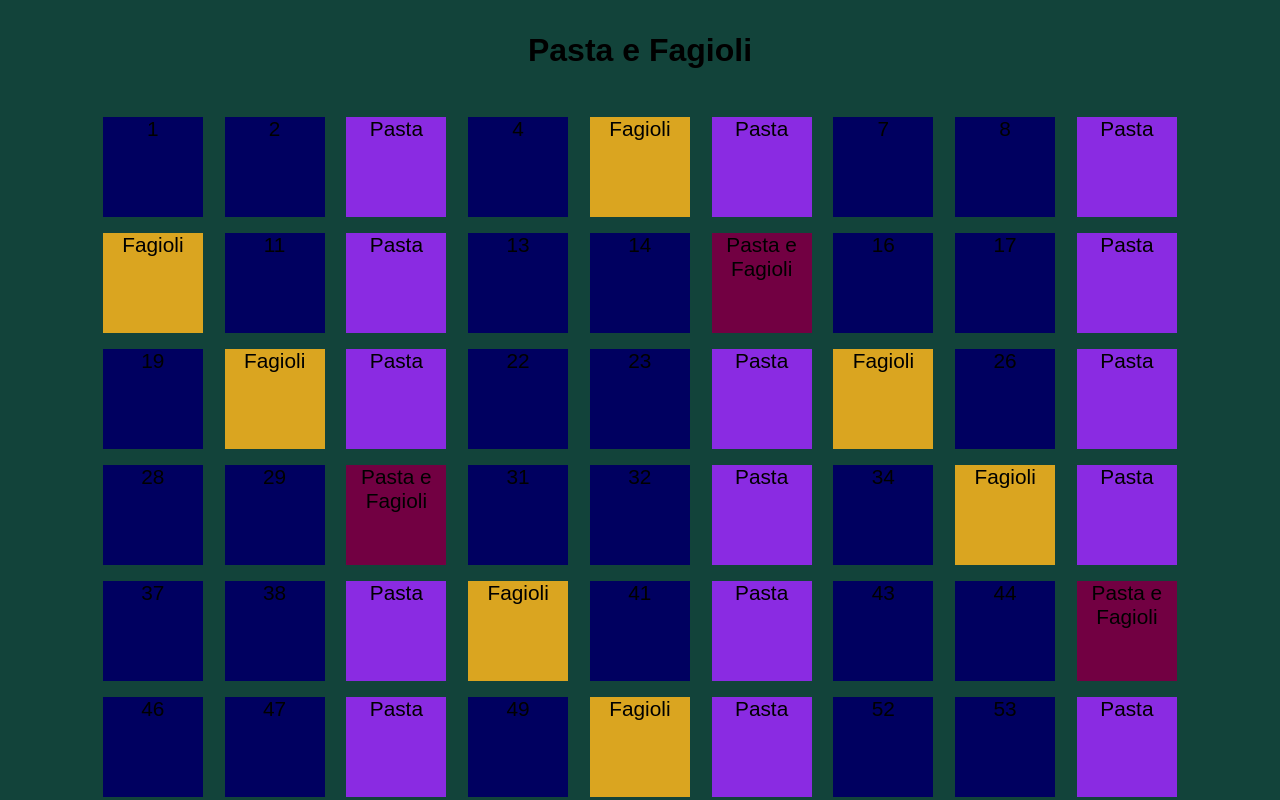
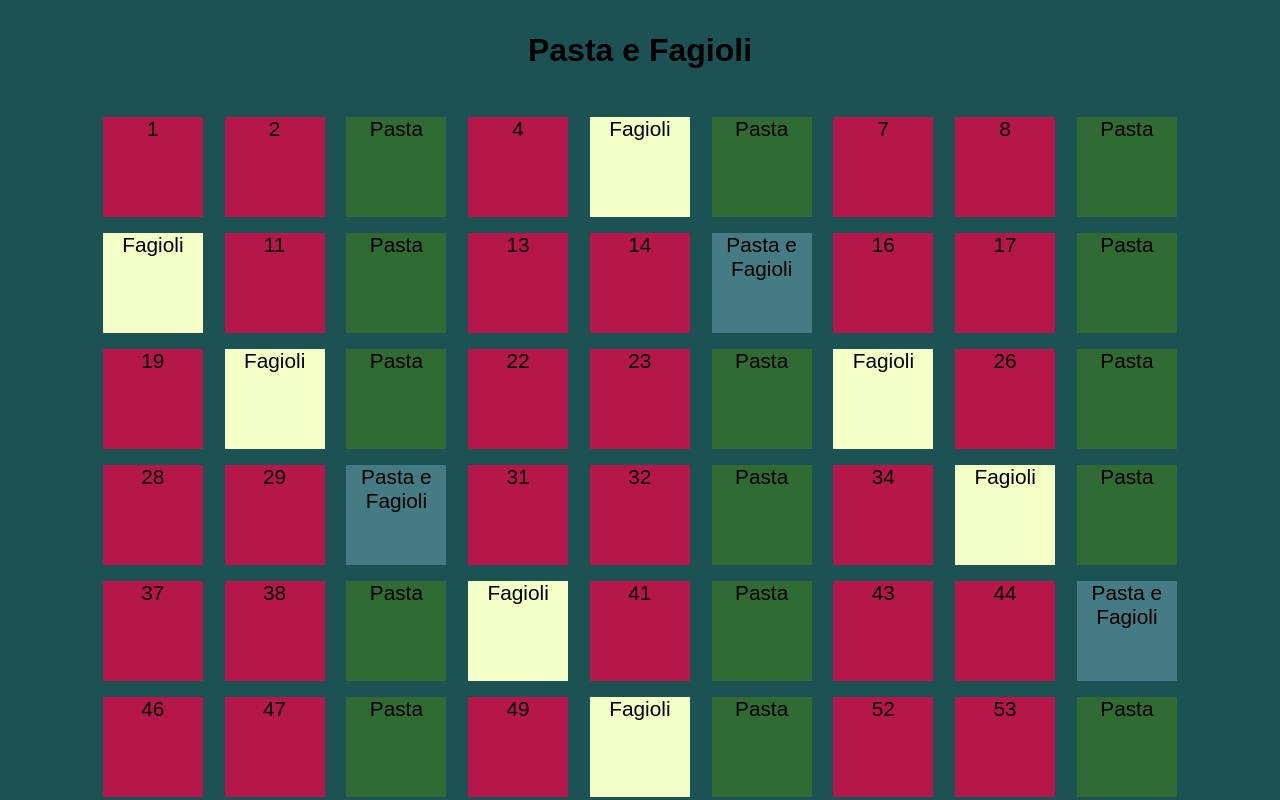
Before and after one commit to SimoneViglione/js-fizzbuzz, a plain HTML site: page index.html in a window 1280 px wide. Shown: the top 800 px of the page. Drawn offline with Linux system fonts and the light colour scheme.

Commit message:
cambio dei colori

```diff
--- a/css/style.css
+++ b/css/style.css
@@ -6,7 +6,7 @@
 }
 
 body {
-    background-color: rgb(18, 67, 58);
+    background-color: rgb(28, 82, 83);
 }
 
 .title {
@@ -32,17 +32,17 @@ body {
 }
 
 .pasta {
-    background-color: blueviolet;
+    background-color: rgb(48, 107, 52);
 }
 
 .fagioli {
-    background-color: goldenrod;
+    background-color: rgb(243, 255, 198);
 }
 
 .pasta-e-fagioli {
-    background-color: rgb(114, 0, 66);
+    background-color: rgb(69, 124, 131);
 }
 
 .cifra {
-    background-color: rgb(0, 0, 96);
+    background-color: rgb(182, 23, 75);
 }
```
